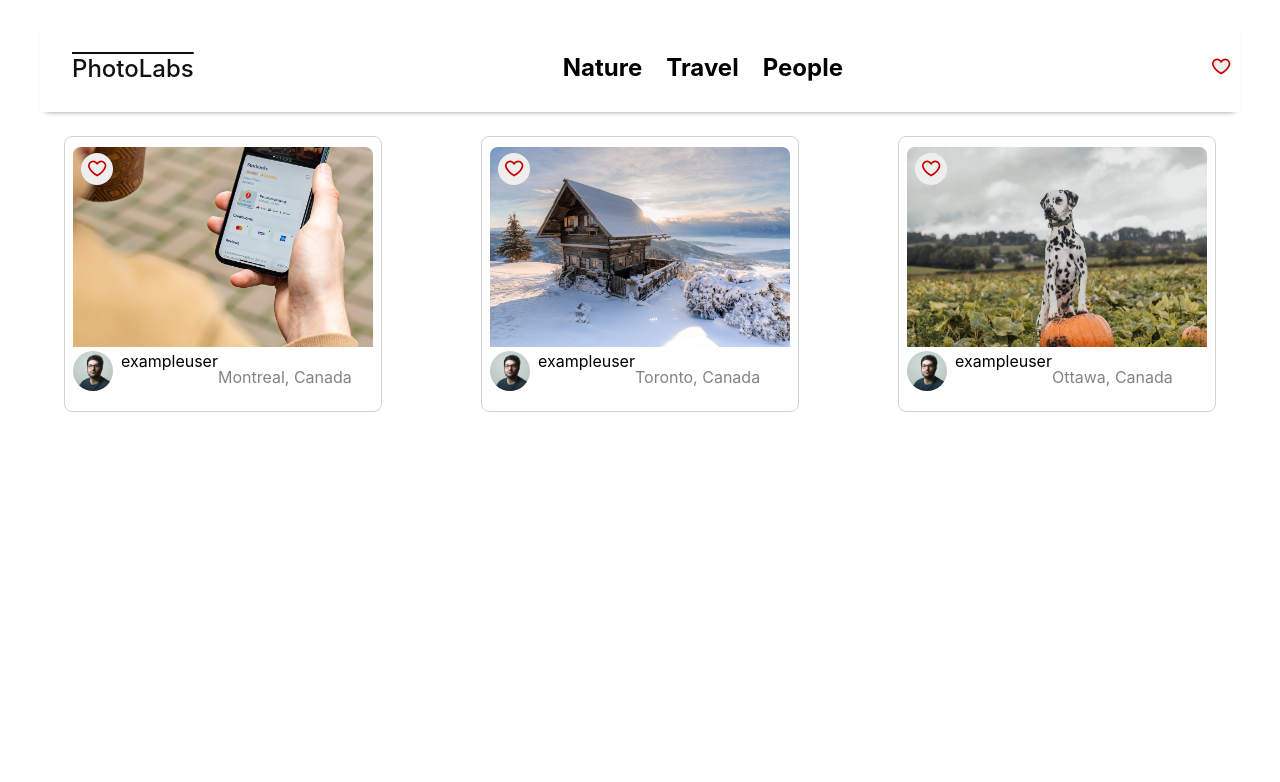
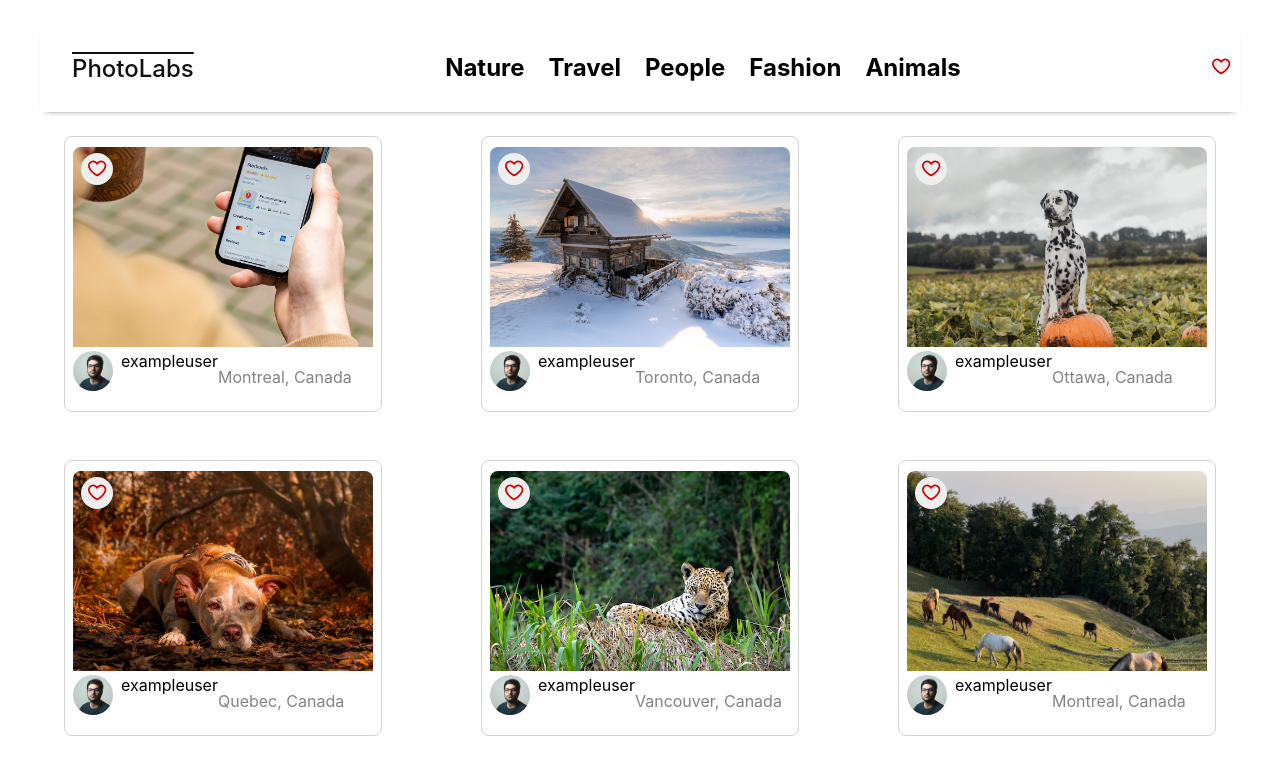
Before and after one commit to LiamGunning07/PhotoLabs, a React (Create React App) app in the folder frontend/: page / in a window 1280 px wide. Shown: the top 782 px of the page. Built offline with nearby package versions, Linux system fonts and the light colour scheme; the HTML template or start-up script is replaced by a standard one.

Commit message:
Implemented mock data

```diff
--- a/frontend/src/App.jsx
+++ b/frontend/src/App.jsx
@@ -1,8 +1,5 @@
 import React from 'react';
 import './App.scss';
-import PhotoList from 'components/PhotoList';
-import TopNavigationBar from 'components/TopNavigationBar';
-import { useState } from 'react'; // Added { useState }
 import HomeRoute from 'routes/HomeRoute';
 
 // Note: Rendering a single component to build components in isolation
--- a/frontend/src/components/PhotoList.jsx
+++ b/frontend/src/components/PhotoList.jsx
@@ -1,65 +1,12 @@
 import React from "react";
 import PhotoListItem from "./PhotoListItem";
 import "../styles/PhotoList.scss";
-
-const sampleDataForPhotoList = [
-  {
-    id: "1",
-    location: {
-      city: "Montreal",
-      country: "Canada",
-    },
-    urls: {
-      full: `${process.env.PUBLIC_URL}/Image-1-Full.jpeg`,
-      regular: `${process.env.PUBLIC_URL}/Image-1-Regular.jpeg`,
-    },
-    user: {
-      id: "1",
-      username: "exampleuser",
-      name: "Joe Example",
-      profile: `${process.env.PUBLIC_URL}/profile-1.jpg`,
-    },
-  },
-  {
-    id: "2",
-    location: {
-      city: "Toronto",
-      country: "Canada",
-    },
-    urls: {
-      full: `${process.env.PUBLIC_URL}/Image-2-Full.jpeg`,
-      regular: `${process.env.PUBLIC_URL}/Image-2-Regular.jpeg`,
-    },
-    user: {
-      id: "2",
-      username: "exampleuser",
-      name: "Joe Example",
-      profile: `${process.env.PUBLIC_URL}/profile-1.jpg`,
-    },
-  },
-  {
-    id: "3",
-    location: {
-      city: "Ottawa",
-      country: "Canada",
-    },
-    urls: {
-      full: `${process.env.PUBLIC_URL}/Image-3-Full.jpeg`,
-      regular: `${process.env.PUBLIC_URL}/Image-3-Regular.jpeg`,
-    },
-    user: {
-      id: "3",
-      username: "exampleuser",
-      name: "Joe Example",
-      profile: `${process.env.PUBLIC_URL}/profile-1.jpg`,
-    },
-  },
-];
+import photos from "mocks/photos";
 
 const PhotoList = ({ handleLike, handleUnlike }) => {
   return (
     <ul className="photo-list">
-      {sampleDataForPhotoList.map(photo => (
+      {photos.map(photo => (
         <PhotoListItem key={photo.id} photo={photo} handleLike={handleLike} handleUnlike={handleUnlike} />
       ))}
     </ul>
--- a/frontend/src/components/TopicList.jsx
+++ b/frontend/src/components/TopicList.jsx
@@ -1,30 +1,13 @@
 import React from "react";
-
+import topics from "mocks/topics";
 import "../styles/TopicList.scss";
 import TopicListItem from "./TopicListItem";
 
-const sampleDataForTopicList = [
-  {
-    id: "1",
-    slug: "topic-1",
-    title: "Nature",
-  },
-  {
-    id: "2",
-    slug: "topic-2",
-    title: "Travel",
-  },
-  {
-    id: "3",
-    slug: "topic-3",
-    title: "People",
-  },
-];
 
 const TopicList = () => {
   return (
     <div className="top-nav-bar__topic-list">
-      {sampleDataForTopicList.map(({id, slug, title}) => (
+      {topics.map(({id, slug, title}) => (
       <TopicListItem title={title} key={id} id={id} slug={slug} />
       ))}
     </div>
```
